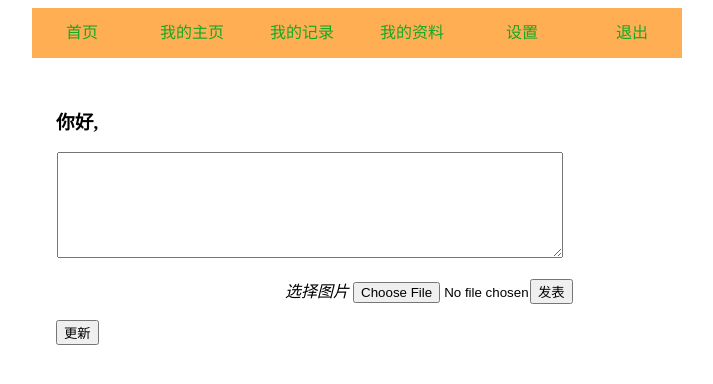
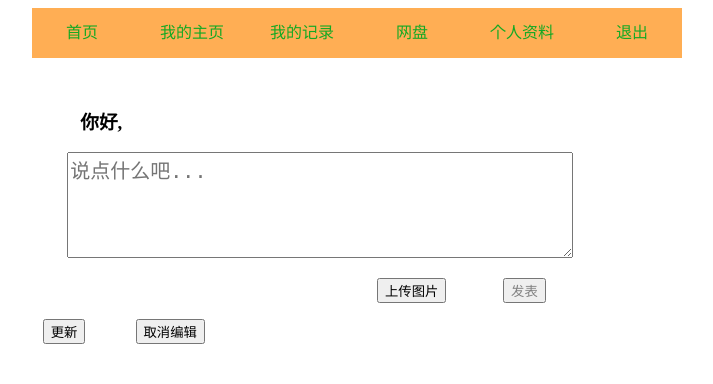
Before and after one commit to Shephermand/Forum1.1, a Flask app: template app/templates/My_page.html in a window 1400 px wide. Shown: the top 384 px of the page, without its empty margins (343-1056 px from the left). Run offline with Flask 2, Linux system fonts and the light colour scheme; the template is opened without the code that fills it, so the values that code supplies are empty; some libraries are stand-ins or nearby versions.

Commit message:
1.12号 下午自习

```diff
--- a/app/__init__.py
+++ b/app/__init__.py
@@ -8,7 +8,7 @@ db = SQLAlchemy()
 def createApp():
     app = Flask(__name__)
     app.config['DEBUG'] = True
-    app.config['SQLALCHEMY_DATABASE_URI'] = "mysql+pymysql://root:han1345@localhost:3306/ajax"
+    app.config['SQLALCHEMY_DATABASE_URI'] = "mysql+pymysql://root:123456@localhost:3306/ajax"
     app.config['SQLALCHEMY_COMMIT_ON_TEARDOWN'] = True
     app.config['SECRET_KEY'] = "zheshijiyezhongwenmiyao"
     app.config["SQLALCHEMY_TRACK_MODIFICATIONS"] = False
--- a/app/templates/My_page.html
+++ b/app/templates/My_page.html
@@ -5,8 +5,6 @@
     <title id="title">我的主页</title>
     <script src="/static/js/cre_xhr.js"></script>
     <script src="/static/js/jquery-1.11.3.js"></script>
-
-
 
     <style>
         #nav,#main{
@@ -49,14 +47,16 @@
             margin: 0 430px;
             position: relative;
             top: auto;
-            left: -38px;
+            left: -2%;
         }
         #btn_sub{
             margin-left: -80px;
+            position: relative;
+            left: 32%;
         }
         #ctrl{
             position: relative;
-            left: 600px;
+            left: 50%;
         }
         #comm_ar{
             width: 500px;
@@ -80,16 +80,17 @@
         .hello_update{
             width: 500px;
             position: relative;
-            left: 391px;
+            left: 30%;
         }
         #show{
             position:relative;
-            left:50%;
-            float:left;
+            left:76%;
+            top: 5px;
         }
         #show1{
             position:relative;
-            left:-50%;
+            left:-37%;
+            top: 2%;
             width:350px;
             height:200px;
         }
@@ -97,16 +98,28 @@
             width:350px;
             height:200px;
         }
+        #cancel{
+            position: relative;
+            left: 34%;
+        }
+        .comm a{
+            text-decoration: none;
+            color: red;
+            position: relative;
+            top:-47px;
+            right:-90%;
+        }
 
     </style>
+
 </head>
 <body onload="load()">
     <div id="nav">
         <a href="/">首页</a>
         <a href="javascript:void(0);" onclick="load()">我的主页</a>
         <a href="javascript:void(0);" onclick="my_history();">我的记录</a>
-        <a href="">我的资料</a>
-        <a href="">设置</a>
+        <a href="">网盘</a>
+        <a href="">个人资料</a>
         <a href="/logout" class="no-margin">退出</a>
         <div class="clear"></div>
     </div>
@@ -114,24 +127,30 @@
     <h3 class="hello_update">你好,{{nickname}}</h3>
     <div>
     <form action="/My_page" method="post" enctype="multipart/form-data">
-        <textarea id="text_in" name="uinfo"></textarea>
+        <textarea id="text_in" name="uinfo" placeholder="说点什么吧..." onblur="checknull();"></textarea>
         <div id="show">
 
         </div>
         <p id="ctrl">
-            <i id="word">选择图片</i>
-            <input type="file" name="image" accept="image/gif, image/jpeg" onchange="show_image(this.files);">
+            <input type="button" onclick="javascript:$('#sele').click();" value="上传图片">
+            <input id="sele" type="file" name="image" accept="image/gif, image/jpeg" onchange="show_image(this.files);" style="display: none">
             <input id="btn_sub" type="submit" value="发表">
         </p>
     </form>
+        <button id="cancel" onclick="cancel();">取消编辑</button>
         <a href="" class="hello_update" style="text-decoration:none;">
-            <button>更新</button>
+            <button style="position: relative; left:-8%">更新</button>
         </a>
 
     </div>
     <div id="comm_ar"></div>
 
     <script>
+
+        $(function () {
+           checknull()
+        });
+
         function load() {
          var xhr = createXhr();
          xhr.open('get','/get_comm',true);
@@ -162,6 +181,7 @@
          xhr.send(null);
     }
 
+        // 我的记录功能
         function my_history() {
             $.ajax({
                 url:'/history',
@@ -174,6 +194,7 @@
                         html += '<h4>';
                             html += obj.nickname + "发表于:" + obj.up_time;
                         html += '</h4>';
+                        html += "<a href='javascript:void(0);' onclick='del_record("+obj.cid+");'>删除</a>";
                         html += '<p>';
                             html += obj.text;
                         html += '</p>';
@@ -188,8 +209,9 @@
             $("#title").text('我的记录');
         }
 
+        // 即时显示被选图片
         function show_image(f) {
-//            即时显示被选图片
+            checknull();
             for (var i=0; i<f.length; i++){
                 var reader = new FileReader();
                 reader.readAsDataURL(f[i]);
@@ -202,6 +224,40 @@
 
             }
         }
+
+        // 取消图片选择时,将显示图片和控件文件移除
+        function cancel() {
+            checknull();
+            $("#show").html("");
+            $("#sele").val('');
+        }
+
+        // 检查发表文字和图片是否为空
+        function checknull() {
+            if(!$("#text_in").val() & !$("#sele").val()){
+                $("#btn_sub").attr('type','button');
+                $("#btn_sub").attr('style','color:gray');
+            }else{
+                $("#btn_sub").attr('type','submit');
+                $("#btn_sub").attr('style','color:black');
+            }
+        }
+
+        // 删除指定记录
+        function del_record(cid) {
+            $.ajax({
+                url:'/del_record',
+                type:'get',
+                data:{"cid":cid},
+                success: function (data) {
+                    console.log(data);
+                    if (data==1){
+                        console.log('完成函数触发');
+                        my_history();
+                    }
+                }
+            });
+        }
     </script>
 </body>
 </html>
--- a/app/users/views.py
+++ b/app/users/views.py
@@ -4,6 +4,7 @@ from ..models import *
 from flask import session, redirect, request
 from werkzeug.security import check_password_hash
 import json
+
 
 def comm_all():
     # comm = Comment.query.all()
@@ -14,6 +15,7 @@ def comm_all():
         lst.append(dic)
     return lst
 
+
 @users.route('/logout')
 def logout_view():
     resp = redirect('/')
@@ -23,11 +25,13 @@ def logout_view():
         resp.delete_cookie('uname')
     return resp
 
+
 @users.route('/get_comm')
 def get_comm_view():
     lst = comm_all()
     lst = json.dumps(lst)
     return lst
+
 
 @users.route('/history')
 def get_history():
@@ -40,8 +44,18 @@ def get_history():
         comms = user.comments
         for c in comms:
             dic = c.to_dict()
-            dic['nickname'] = user.nickname
             lst.append(dic)
         return json.dumps(lst)
     else:
         return redirect('/')
+
+
+@users.route('/del_record')
+def delete_record():
+    cid = request.args['cid']
+    comm = Comment.query.filter_by(id=cid).first()
+    user = comm.user.uname
+    if 'uname' in session and user == session['uname']:
+        db.session.delete(comm)
+        return json.dumps(1)
+    return json.dumps(0)
```
Also changed, not shown: app/models.py (+44 -0 lines), app/templates/register.html (+11 -3 lines).
